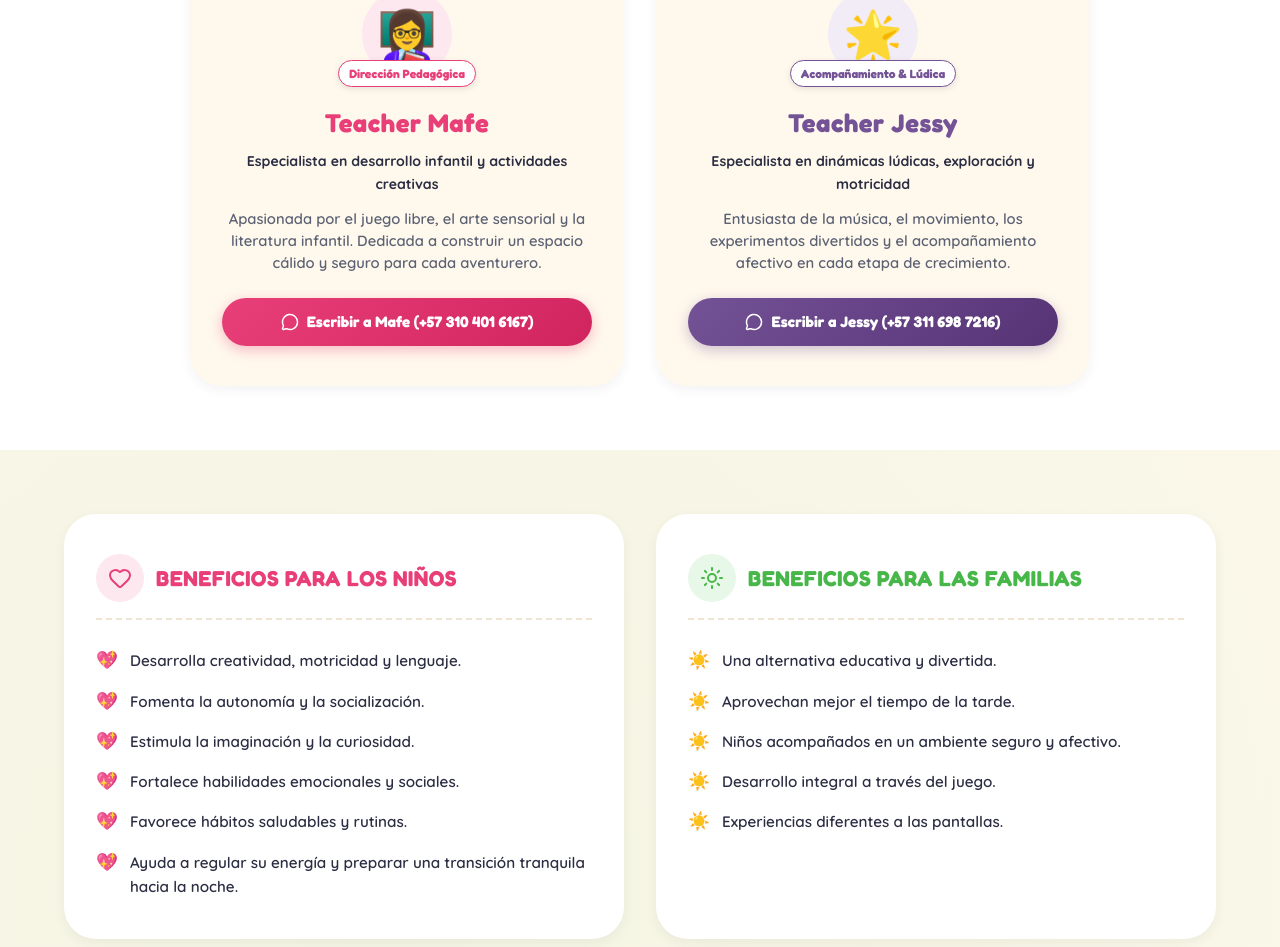
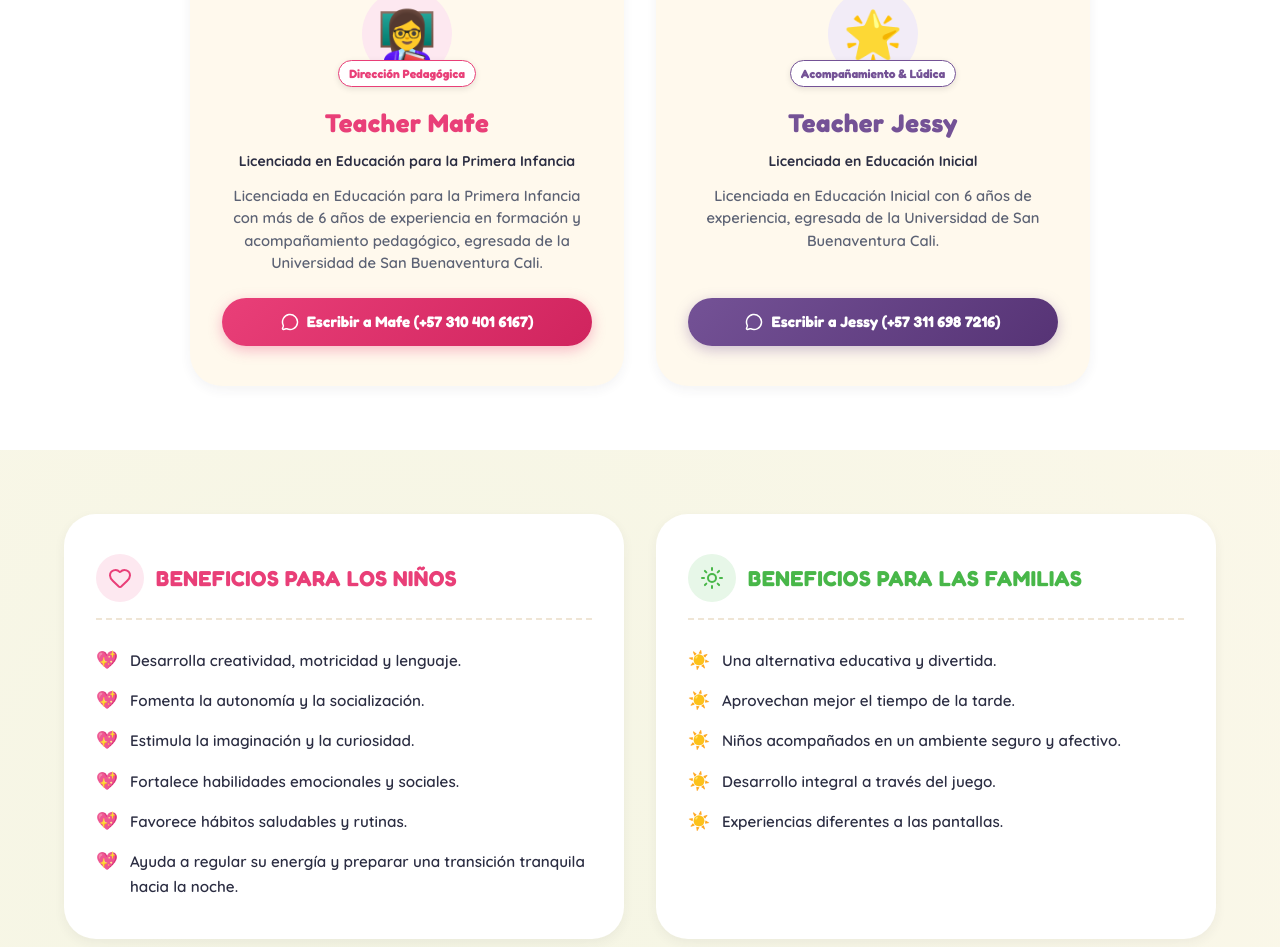
Before and after one commit to caliche2a-arch/repoMafe, a React (Vite) app: page / in a window 1280 px wide. Shown: the part 4886-5833 px from the top of the page. Built offline with nearby package versions, Linux system fonts and the light colour scheme; a web font is replaced by a local one.

Commit message:
feat: actualizar perfil y experiencia profesional de Teacher Mafe y Teacher Jessy (San Buenaventura Cali)

```diff
--- a/src/App.jsx
+++ b/src/App.jsx
@@ -624,9 +624,9 @@ export default function App() {
                 <span className="teacher-badge-tag">Dirección Pedagógica</span>
               </div>
               <h3 className="teacher-name">Teacher Mafe</h3>
-              <p className="teacher-role">Especialista en desarrollo infantil y actividades creativas</p>
+              <p className="teacher-role">Licenciada en Educación para la Primera Infancia</p>
               <p className="teacher-bio">
-                Apasionada por el juego libre, el arte sensorial y la literatura infantil. Dedicada a construir un espacio cálido y seguro para cada aventurero.
+                Licenciada en Educación para la Primera Infancia con más de 6 años de experiencia en formación y acompañamiento pedagógico, egresada de la Universidad de San Buenaventura Cali.
               </p>
               <a
                 href="https://wa.me/573104016167?text=Hola%20Mafe,%20quiero%20hacerte%20una%20consulta%20sobre%20Hora%20de%20Aventura"
@@ -646,9 +646,9 @@ export default function App() {
                 <span className="teacher-badge-tag">Acompañamiento & Lúdica</span>
               </div>
               <h3 className="teacher-name">Teacher Jessy</h3>
-              <p className="teacher-role">Especialista en dinámicas lúdicas, exploración y motricidad</p>
+              <p className="teacher-role">Licenciada en Educación Inicial</p>
               <p className="teacher-bio">
-                Entusiasta de la música, el movimiento, los experimentos divertidos y el acompañamiento afectivo en cada etapa de crecimiento.
+                Licenciada en Educación Inicial con 6 años de experiencia, egresada de la Universidad de San Buenaventura Cali.
               </p>
               <a
                 href="https://wa.me/573116987216?text=Hola%20Jessy,%20quiero%20hacerte%20una%20consulta%20sobre%20Hora%20de%20Aventura"
```
